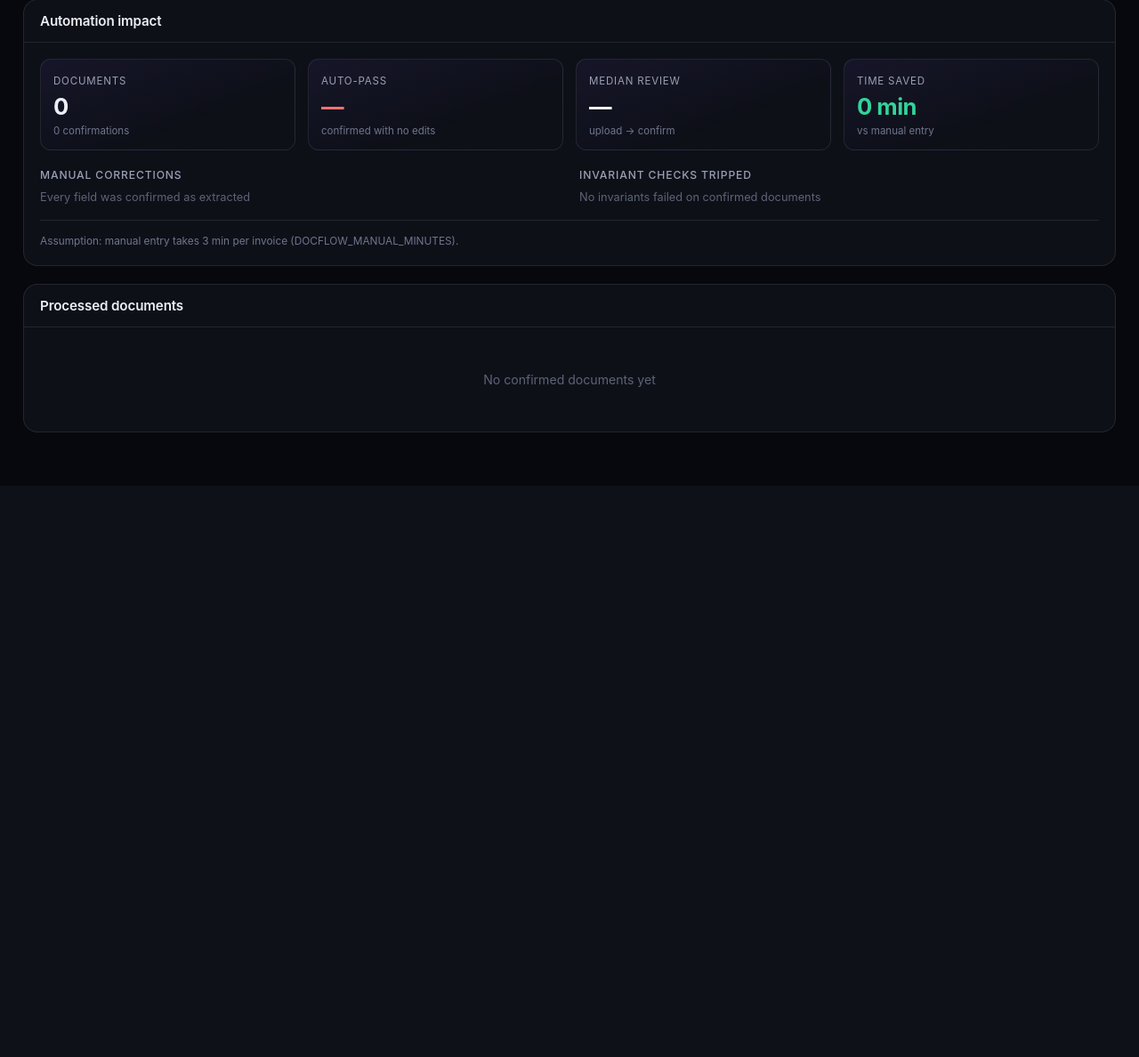
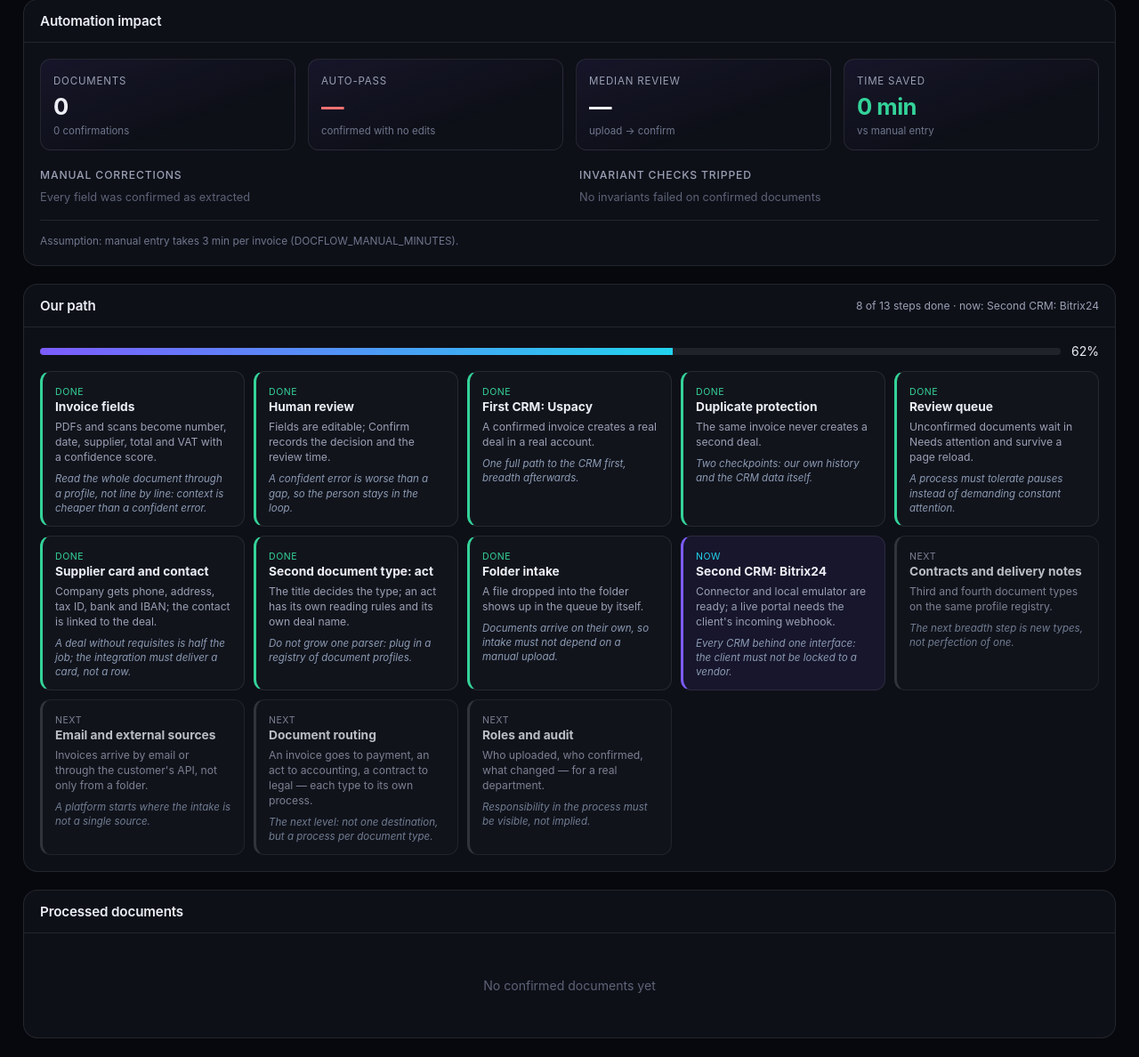
Before and after one commit to wizzhomie/docflow, a FastAPI app: page / in a window 1280 px wide. Shown: the part 641-1829 px from the top of the page at 89% size. Before the commit the page ends 1127 px from the top, so only its background shows below. Run offline with FastAPI, Linux system fonts and the light colour scheme; data that the repository does not hold is empty.

Commit message:
Show the product path on the site and record the routing direction
The owner asked for a visible progress path instead of a growing pile of
features. docs/roadmap.json holds thirteen stages with the decision behind each
one, /api/roadmap computes the progress and the UI renders it as Our path next
to the working process. The plain guide now states the direction: routing
documents by type to their own process.

```diff
--- a/app.py
+++ b/app.py
@@ -28,6 +28,7 @@ PENDING = BASE / 'data' / 'pending'
 INBOX = BASE / 'data' / 'inbox'
 INBOX_DONE = INBOX / 'processed'
 CONFIRMED = BASE / 'data' / 'confirmed.jsonl'
+ROADMAP = BASE / 'docs' / 'roadmap.json'
 for directory in (UPLOADS, PENDING, INBOX, INBOX_DONE):
     directory.mkdir(parents=True, exist_ok=True)
 
@@ -658,6 +659,22 @@ def stats():
     }
 
 
+@app.get('/api/roadmap')
+def roadmap():
+    """The product path shown on the site: what is done, where we are, what is next."""
+    if not ROADMAP.exists():
+        return {'title': 'Our path', 'subtitle': '', 'stages': [], 'progress': {'done': 0, 'total': 0, 'percent': 0}}
+    data = json.loads(ROADMAP.read_text(encoding='utf-8'))
+    stages = data.get('stages') or []
+    done = sum(1 for stage in stages if stage.get('status') == 'done')
+    data['progress'] = {
+        'done': done,
+        'total': len(stages),
+        'percent': round(100 * done / len(stages)) if stages else 0,
+    }
+    return data
+
+
 @app.get('/api/config')
 def config():
     """Deployment facts the UI must show honestly: demo mode and CRM wiring."""
--- /dev/null
+++ b/docs/roadmap.json
@@ -0,0 +1,97 @@
+{
+  "title": "Our path",
+  "subtitle": "From parsing one invoice to a routing platform for business documents",
+  "stages": [
+    {
+      "id": "invoice-parse",
+      "title": "Invoice fields",
+      "status": "done",
+      "summary": "PDFs and scans become number, date, supplier, total and VAT with a confidence score.",
+      "decision": "Read the whole document through a profile, not line by line: context is cheaper than a confident error."
+    },
+    {
+      "id": "human-review",
+      "title": "Human review",
+      "status": "done",
+      "summary": "Fields are editable; Confirm records the decision and the review time.",
+      "decision": "A confident error is worse than a gap, so the person stays in the loop."
+    },
+    {
+      "id": "first-crm",
+      "title": "First CRM: Uspacy",
+      "status": "done",
+      "summary": "A confirmed invoice creates a real deal in a real account.",
+      "decision": "One full path to the CRM first, breadth afterwards."
+    },
+    {
+      "id": "duplicates",
+      "title": "Duplicate protection",
+      "status": "done",
+      "summary": "The same invoice never creates a second deal.",
+      "decision": "Two checkpoints: our own history and the CRM data itself."
+    },
+    {
+      "id": "review-queue",
+      "title": "Review queue",
+      "status": "done",
+      "summary": "Unconfirmed documents wait in Needs attention and survive a page reload.",
+      "decision": "A process must tolerate pauses instead of demanding constant attention."
+    },
+    {
+      "id": "requisites",
+      "title": "Supplier card and contact",
+      "status": "done",
+      "summary": "Company gets phone, address, tax ID, bank and IBAN; the contact is linked to the deal.",
+      "decision": "A deal without requisites is half the job; the integration must deliver a card, not a row."
+    },
+    {
+      "id": "second-type",
+      "title": "Second document type: act",
+      "status": "done",
+      "summary": "The title decides the type; an act has its own reading rules and its own deal name.",
+      "decision": "Do not grow one parser: plug in a registry of document profiles."
+    },
+    {
+      "id": "folder-intake",
+      "title": "Folder intake",
+      "status": "done",
+      "summary": "A file dropped into the folder shows up in the queue by itself.",
+      "decision": "Documents arrive on their own, so intake must not depend on a manual upload."
+    },
+    {
+      "id": "second-crm",
+      "title": "Second CRM: Bitrix24",
+      "status": "current",
+      "summary": "Connector and local emulator are ready; a live portal needs the client's incoming webhook.",
+      "decision": "Every CRM behind one interface: the client must not be locked to a vendor."
+    },
+    {
+      "id": "more-types",
+      "title": "Contracts and delivery notes",
+      "status": "next",
+      "summary": "Third and fourth document types on the same profile registry.",
+      "decision": "The next breadth step is new types, not perfection of one."
+    },
+    {
+      "id": "sources",
+      "title": "Email and external sources",
+      "status": "next",
+      "summary": "Invoices arrive by email or through the customer's API, not only from a folder.",
+      "decision": "A platform starts where the intake is not a single source."
+    },
+    {
+      "id": "routing",
+      "title": "Document routing",
+      "status": "next",
+      "summary": "An invoice goes to payment, an act to accounting, a contract to legal — each type to its own process.",
+      "decision": "The next level: not one destination, but a process per document type."
+    },
+    {
+      "id": "roles",
+      "title": "Roles and audit",
+      "status": "next",
+      "summary": "Who uploaded, who confirmed, what changed — for a real department.",
+      "decision": "Responsibility in the process must be visible, not implied."
+    }
+  ]
+}
--- a/templates/index.html
+++ b/templates/index.html
@@ -126,6 +126,22 @@
   .warning { margin-top: 12px; padding: 10px 12px; border-radius: 9px; font-size: .8rem;
     background: rgba(251,191,36,.1); border: 1px solid rgba(251,191,36,.3); color: #fcd34d; }
   .empty-state { color: #5d6377; text-align: center; padding: 50px 20px; font-size: .88rem; }
+
+  .path-card { margin-top: 20px; }
+  .path-progress { display: flex; align-items: center; gap: 12px; margin-bottom: 14px; }
+  .path-bar { flex: 1; height: 8px; border-radius: 999px; background: rgba(255,255,255,.08); overflow: hidden; }
+  .path-bar > i { display: block; height: 100%; background: linear-gradient(90deg, var(--accent), var(--accent-2)); }
+  .path-grid { display: grid; grid-template-columns: repeat(auto-fill, minmax(230px, 1fr)); gap: 10px; }
+  .path-step { border: 1px solid var(--line); border-left-width: 3px; border-radius: 12px; padding: 12px 14px; background: rgba(255,255,255,.02); }
+  .path-step.done { border-left-color: var(--ok); }
+  .path-step.current { border-left-color: var(--accent); background: rgba(124,92,255,.09); }
+  .path-step.next { border-left-color: rgba(255,255,255,.18); opacity: .78; }
+  .path-step h4 { font-size: .86rem; margin: 2px 0 6px; }
+  .path-step p { font-size: .76rem; color: var(--muted); line-height: 1.4; }
+  .path-step p.decision { margin-top: 8px; font-size: .72rem; color: #8b9bb4; font-style: italic; }
+  .path-badge { font-size: .66rem; text-transform: uppercase; letter-spacing: .05em; color: var(--muted); }
+  .path-step.current .path-badge { color: var(--accent-2); }
+  .path-step.done .path-badge { color: var(--ok); }
 
   .inbox-card { margin-top: 20px; }
   .inbox-row { display: flex; align-items: center; gap: 14px; width: 100%; text-align: left;
@@ -306,6 +322,16 @@
         </div>
       </div>
       <p class="assumptions" id="impact-notes"></p>
+    </div>
+  </section>
+
+  <section class="card path-card">
+    <div class="card-head">
+      <h2>Our path</h2>
+      <span class="hint" id="path-hint">loading…</span>
+    </div>
+    <div class="card-body">
+      <div id="path-wrap"><div class="inbox-empty">Loading roadmap…</div></div>
     </div>
   </section>
 
@@ -503,6 +529,32 @@ function renderResult(data) {
     </div>`;
   actions.hidden = true;
   $('#conf-label').textContent = duplicate ? 'duplicate' : crm.error ? 'crm error' : 'saved';
+}
+
+function renderRoadmap(data) {
+  const wrap = $('#path-wrap');
+  const stages = (data && data.stages) || [];
+  if (!stages.length) {
+    $('#path-hint').textContent = 'not configured';
+    wrap.innerHTML = '<div class="inbox-empty">No roadmap yet</div>';
+    return;
+  }
+  const progress = data.progress || { done: 0, total: stages.length, percent: 0 };
+  const current = stages.find((stage) => stage.status === 'current');
+  $('#path-hint').textContent = `${progress.done} of ${progress.total} steps done${current ? ' · now: ' + current.title : ''}`;
+  const label = { done: 'done', current: 'now', next: 'next' };
+  wrap.innerHTML = `
+    <div class="path-progress">
+      <div class="path-bar"><i style="width:${progress.percent}%"></i></div>
+      <span class="hint">${progress.percent}%</span>
+    </div>
+    <div class="path-grid">${stages.map((stage) => `
+      <div class="path-step ${stage.status}">
+        <span class="path-badge">${label[stage.status] || stage.status}</span>
+        <h4>${stage.title}</h4>
+        <p>${stage.summary || ''}</p>
+        ${stage.decision ? `<p class="decision">${stage.decision}</p>` : ''}
+      </div>`).join('')}</div>`;
 }
 
 function renderInbox(items) {
@@ -710,17 +762,19 @@ async function loadConfig() {
 
 async function refresh() {
   try {
-    const [stats, docs, impact, inbox] = await Promise.all([
+    const [stats, docs, impact, inbox, roadmap] = await Promise.all([
       fetch('/api/stats').then((r) => r.json()),
       fetch('/api/documents').then((r) => r.json()),
       fetch('/api/impact').then((r) => r.json()),
       fetch('/api/inbox').then((r) => r.json()),
+      fetch('/api/roadmap').then((r) => r.json()),
     ]);
     $('#st-docs').textContent = stats.documents;
     $('#st-saved').textContent = minutesLabel(impact.time_saved_minutes);
     $('#st-acc').textContent = stats.accuracy + '%';
     renderImpact(impact);
     renderInbox(inbox);
+    renderRoadmap(roadmap);
     $('#table-hint').textContent = stats.documents
       ? `${stats.documents} docs · total ${money(stats.total_amount, 'UAH')}`
       : '';
```
Also changed, not shown: AGENTS.md (+2 -0 lines), docs/architecture.md (+7 -0 lines), tests/test_roadmap.py (added, +63 -0 lines).
